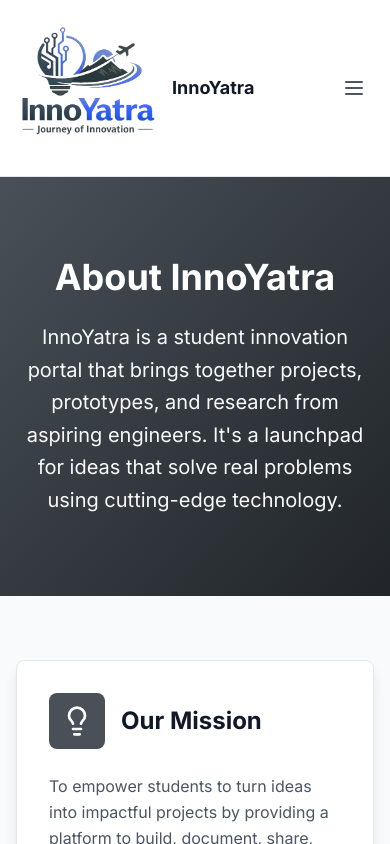
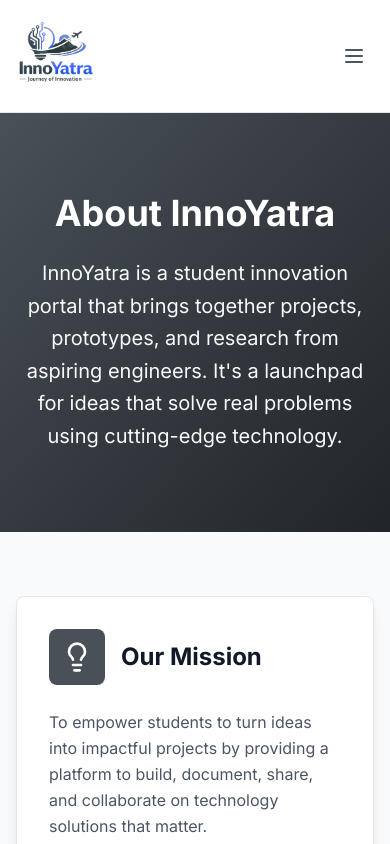
Before and after one commit to INNO-YATRA-2-0/INNO-YATRA-2-0, a React (Vite) app in the folder frontend/: page /about in a window 390 px wide. Shown: the top 844 px of the page. Built offline with nearby package versions, Linux system fonts and the light colour scheme.

Commit message:
fix: adjust logo size in Header component for better responsiveness

```diff
--- a/frontend/src/components/Header.tsx
+++ b/frontend/src/components/Header.tsx
@@ -25,8 +25,8 @@
         <div className="flex justify-between items-center py-4">
           {/* Logo and Brand */}
           <Link to="/" className="flex items-center space-x-3 group">
-            <img src="/bg.png" alt="InnoYatra Logo" className="h-36 w-36 rounded-lg object-cover" />
-            <div>
+            <img src="/bg.png" alt="InnoYatra Logo" className="h-20 w-20 md:h-36 md:w-36 rounded-lg object-cover" />
+            <div className="hidden md:block">
               <h1 className="text-lg font-bold text-gray-900 dark:text-white">
                 InnoYatra
               </h1>
```
